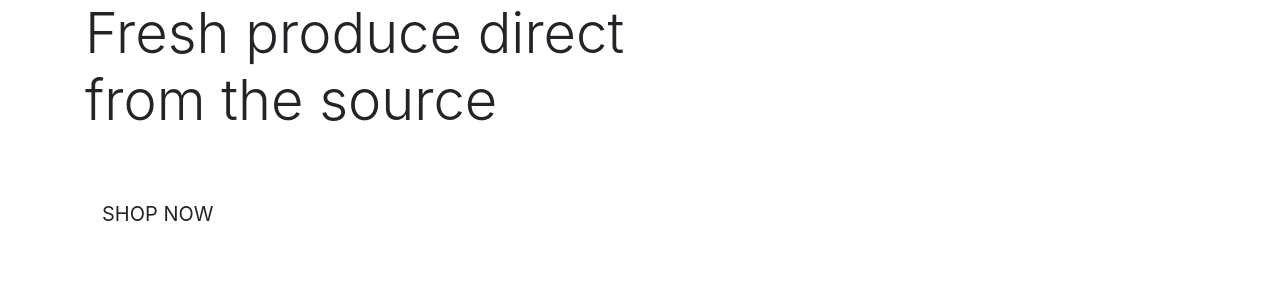
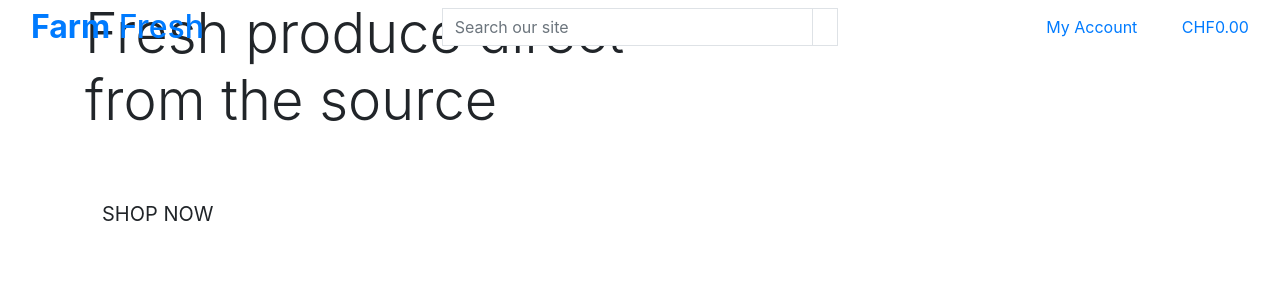
Before and after one commit to Joao4569/farm_fresh, a Django app: page / in a window 1280 px wide. Shown: the top 300 px of the page. Run offline with Django 3.2, Linux system fonts and the light colour scheme; some libraries are stand-ins or nearby versions.

Commit message:
feat: Create main header structure for base template and create static, css and media folders

```diff
--- a/templates/base.html
+++ b/templates/base.html
@@ -1,9 +1,11 @@
-{% load static %} <!-- For loading static files -->
+{% load static %}
+<!-- For loading static files -->
 
 <!-- Recommended best practises taken from Boutique Ado walkthrough project -->
 
 <!doctype html>
 <html lang="en">
+
 <head>
   <!-- Seperate blocks were created so that I can extend this template later on and replace segments of it as needed. -->
   {% block meta %}
@@ -19,7 +21,8 @@
 
   <!-- This block contains the tag for the required CSS of Bootstrap -->
   {% block corecss %}
-      <link rel="stylesheet" href="https://stackpath.bootstrapcdn.com/bootstrap/4.4.1/css/bootstrap.min.css" integrity="sha384-Vkoo8x4CGsO3+Hhxv8T/Q5PaXtkKtu6ug5TOeNV6gBiFeWPGFN9MuhOf23Q9Ifjh" crossorigin="anonymous">
+    <link rel="stylesheet" href="https://stackpath.bootstrapcdn.com/bootstrap/4.4.1/css/bootstrap.min.css"
+      integrity="sha384-Vkoo8x4CGsO3+Hhxv8T/Q5PaXtkKtu6ug5TOeNV6gBiFeWPGFN9MuhOf23Q9Ifjh" crossorigin="anonymous">
   {% endblock %}
 
   <!-- This block will contain any additional CSS required for this application -->
@@ -28,9 +31,14 @@
 
   <!-- This block contains all the tags required for Bootstrap -->
   {% block corejs %}
-      <script src="https://cdn.jsdelivr.net/npm/jquery@3.5.1/dist/jquery.min.js" integrity="sha256-9/aliU8dGd2tb6OSsuzixeV4y/faTqgFtohetphbbj0=" crossorigin="anonymous"></script>
-      <script src="https://cdn.jsdelivr.net/npm/popper.js@1.16.0/dist/umd/popper.min.js" integrity="sha384-Q6E9RHvbIyZFJoft+2mJbHaEWldlvI9IOYy5n3zV9zzTtmI3UksdQRVvoxMfooAo" crossorigin="anonymous"></script>
-      <script src="https://stackpath.bootstrapcdn.com/bootstrap/4.4.1/js/bootstrap.min.js" integrity="sha384-wfSDF2E50Y2D1uUdj0O3uMBJnjuUD4Ih7YwaYd1iqfktj0Uod8GCExl3Og8ifwB6" crossorigin="anonymous"></script>
+    <script src="https://cdn.jsdelivr.net/npm/jquery@3.5.1/dist/jquery.min.js"
+      integrity="sha256-9/aliU8dGd2tb6OSsuzixeV4y/faTqgFtohetphbbj0=" crossorigin="anonymous"></script>
+    <script src="https://cdn.jsdelivr.net/npm/popper.js@1.16.0/dist/umd/popper.min.js"
+      integrity="sha384-Q6E9RHvbIyZFJoft+2mJbHaEWldlvI9IOYy5n3zV9zzTtmI3UksdQRVvoxMfooAo" crossorigin="anonymous">
+    </script>
+    <script src="https://stackpath.bootstrapcdn.com/bootstrap/4.4.1/js/bootstrap.min.js"
+      integrity="sha384-wfSDF2E50Y2D1uUdj0O3uMBJnjuUD4Ih7YwaYd1iqfktj0Uod8GCExl3Og8ifwB6" crossorigin="anonymous">
+    </script>
   {% endblock %}
 
   <!-- This block will add any extra JavaScript required for this application. -->
@@ -40,9 +48,102 @@
   <!--  This extra title block will allow us to add an extra text to the page title when needed. -->
   <title>Farm Fresh {% block extra_title %}{% endblock %}</title>
 </head>
+
 <body>
   <!-- Header has classes of container-fluid and fixed-top to ensure that it sticks to the top of the page -->
-    <header class="container-fluid fixed-top"></header>
+  <header class="container-fluid fixed-top">
+    <div class="row">
+
+      <!-- Farm Fresh Logo -->
+      <div class="col-12 col-lg-4 my-auto py-1 py-lg-0 text-center text-lg-left">
+        <a href="{% url 'home' %}" class="nav-link main-logo-link">
+          <h2 class="logo-font text-black my-0"><strong>Farm</strong> Fresh</h2>
+        </a>
+      </div>
+
+      <!-- Search form -->
+      <div class="col-12 col-lg-4 my-auto py-1 py-lg-0">
+        <form method="GET" action="">
+          <div class="input-group w-100">
+            <input class="form-control border border-black rounded-0" type="text" name="q"
+              placeholder="Search our site">
+            <div class="input-group-append">
+
+              <!-- Search button -->
+              <button class="form-control btn btn-black border border-black rounded-0" type="submit">
+                <span class="icon">
+                  <i class="fas fa-search"></i>
+                </span>
+              </button>
+            </div>
+          </div>
+        </form>
+      </div>
+      <div class="col-12 col-lg-4 my-auto py-1 py-lg-0">
+        <ul class="list-inline list-unstyled text-center text-lg-right my-0">
+
+          <!-- Link to user account/product management/logout/login and for user registration -->
+          <li class="list-inline-item dropdown">
+            <a class="text-black nav-link" href="#" id="user-options" data-toggle="dropdown" aria-haspopup="true"
+              aria-expanded="false">
+              <div class="text-center">
+                <div><i class="fas fa-user fa-lg"></i></div>
+                <p class="my-0">My Account</p>
+              </div>
+            </a>
+            <div class="dropdown-menu border-0" aria-labelledby="user-options">
+
+              <!-- Check if the user is authenticated(registered and logged in) -->
+              {% if request.user.is_authenticated %}
+
+                <!-- Check if the user is a superuser(manangement/owner or associated employee) -->
+                {% if request.user.is_superuser %}
+
+                  <!-- Product management link -->
+                  <a href="" class="dropdown-item">Product Management</a>
+                {% endif %}
+
+                <!-- Link to user account/profile -->
+                <a href="" class="dropdown-item">My Profile</a>
+
+                <!-- Link to logout page -->
+                <a href="{% url 'account_logout' %}" class="dropdown-item">Logout</a>
+
+              <!-- If the user is not authenticated(registered and logged in) -->
+              {% else %}
+
+                <!-- link to registration page -->
+                <a href="{% url 'account_signup' %}" class="dropdown-item">Register</a>
+
+                <!-- Link to login page -->
+                <a href="{% url 'account_login' %}" class="dropdown-item">Login</a>
+              {% endif %}
+            </div>
+          </li>
+
+          <!-- Link to shopping cart -->
+          <li class="list-inline-item">
+            <a class="{% if grand_total %}text-info font-weight-bold{% else %}text-black{% endif %} nav-link" href="">
+              <div class="text-center">
+                <div><i class="fas fa-shopping-bag fa-lg"></i></div>
+                <p class="my-0">
+
+                  <!-- To check if the user has selected anything to purchase and display the current total purchase price -->
+                  {% if grand_total %}
+
+                    <!-- Format the price to 2 decimal places -->
+                    CHF{{ grand_total|floatformat:2 }}
+                  {% else %}
+                    CHF0.00
+                  {% endif %}
+                </p>
+              </div>
+            </a>
+          </li>
+        </ul>
+      </div>
+    </div>
+  </header>
 
   <!-- To display any messages that we send back from Django -->
   {% if messages %}
@@ -63,4 +164,5 @@
 
 
 </body>
+
 </html>
```
Lines whose indentation alone changed are shown as unchanged.
